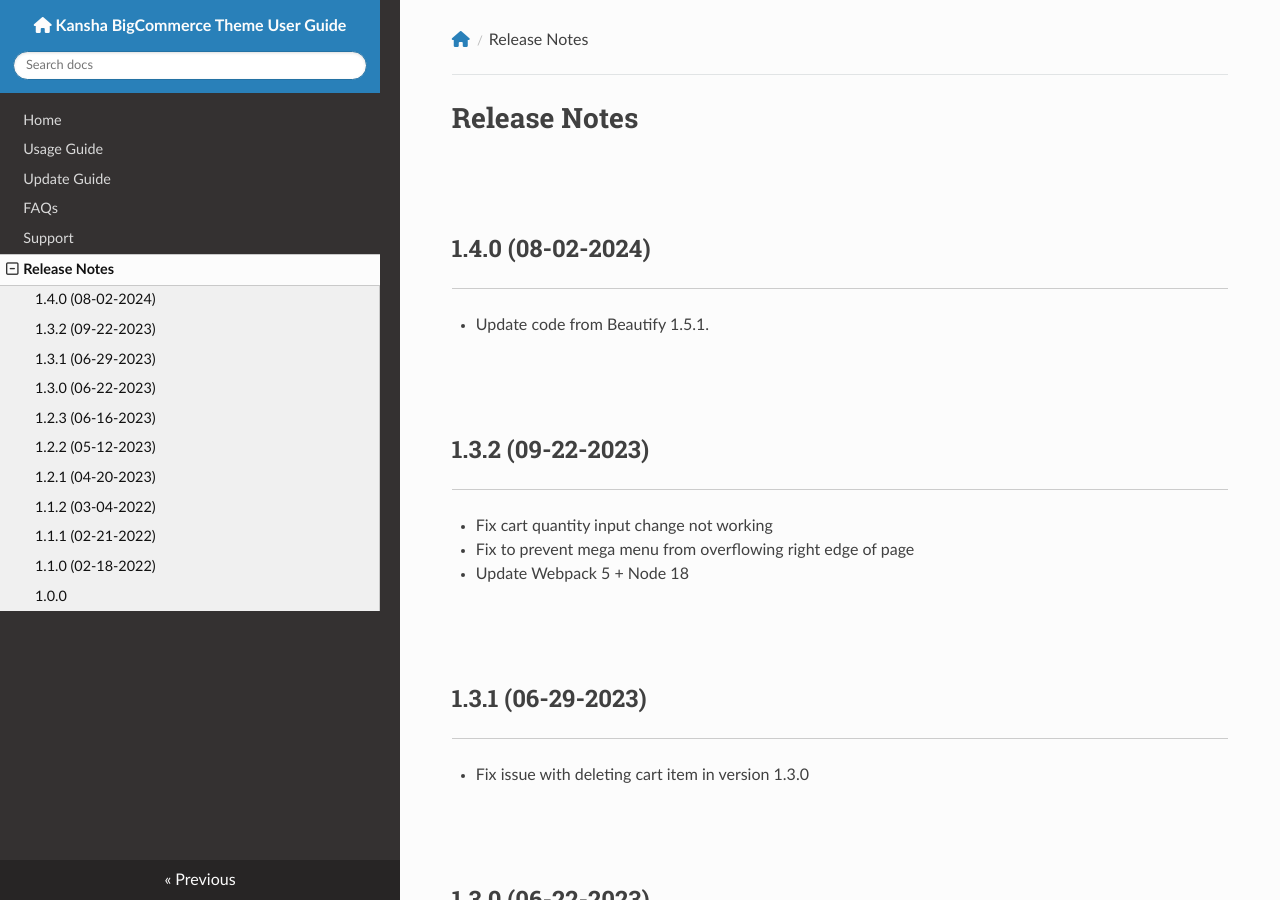
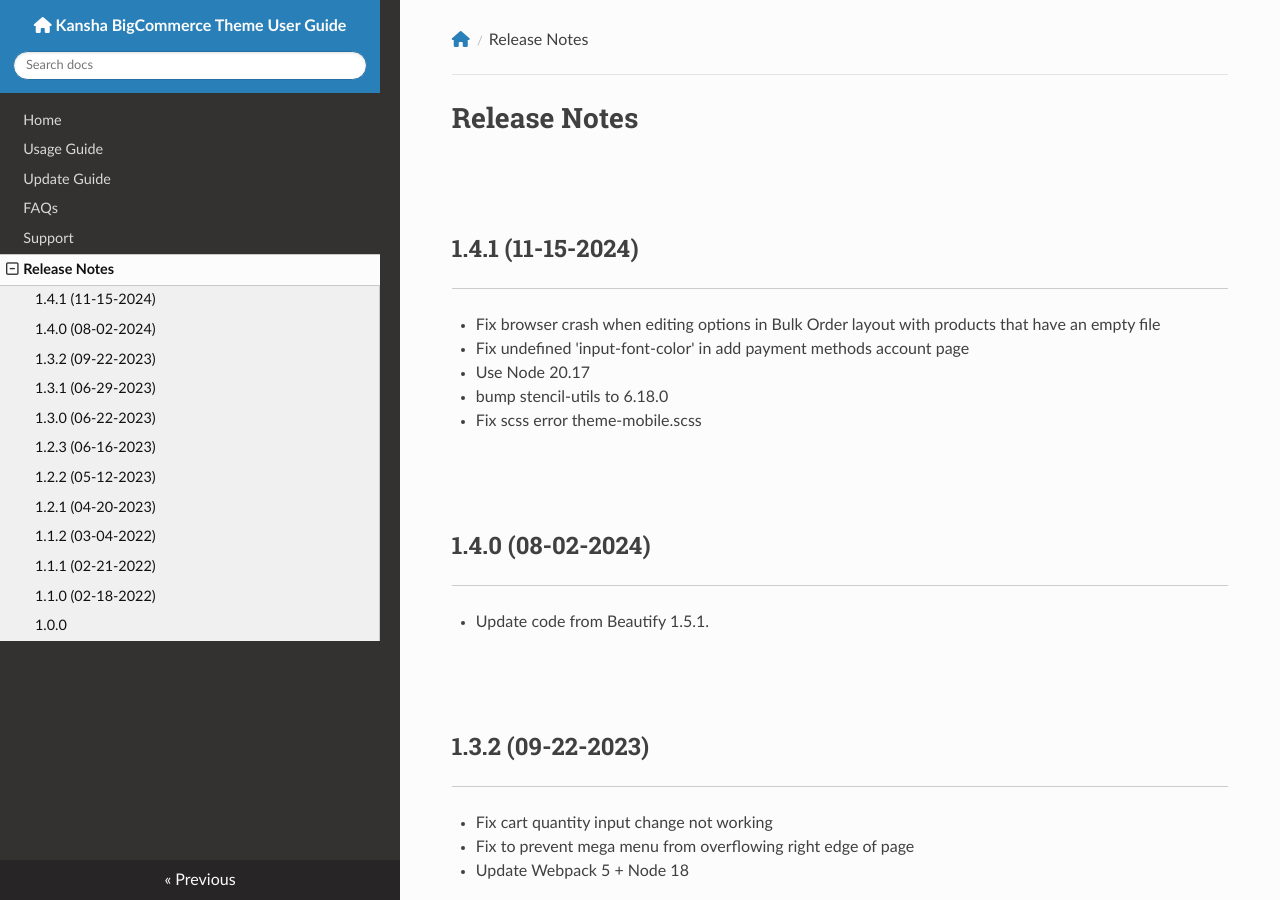
Before and after one commit to tvlgiao/bc-kansha-docs, an MkDocs documentation site: the page built from docs/changelog.md, in a window 1280 px wide and 900 px high. Built offline with MkDocs 1.6.1, drawn with Linux system fonts in a browser that asks for light colours; nearby versions of some CDN libraries.

Commit message:
Release 1.4.1

```diff
--- a/docs/changelog.md
+++ b/docs/changelog.md
@@ -1,4 +1,11 @@
 # Release Notes
+
+## 1.4.1 (11-15-2024)
+- Fix browser crash when editing options in Bulk Order layout with products that have an empty file
+- Fix undefined 'input-font-color' in add payment methods account page
+- Use Node 20.17
+- bump stencil-utils to 6.18.0
+- Fix scss error theme-mobile.scss
 
 ## 1.4.0 (08-02-2024)
 - Update code from Beautify 1.5.1.
```
